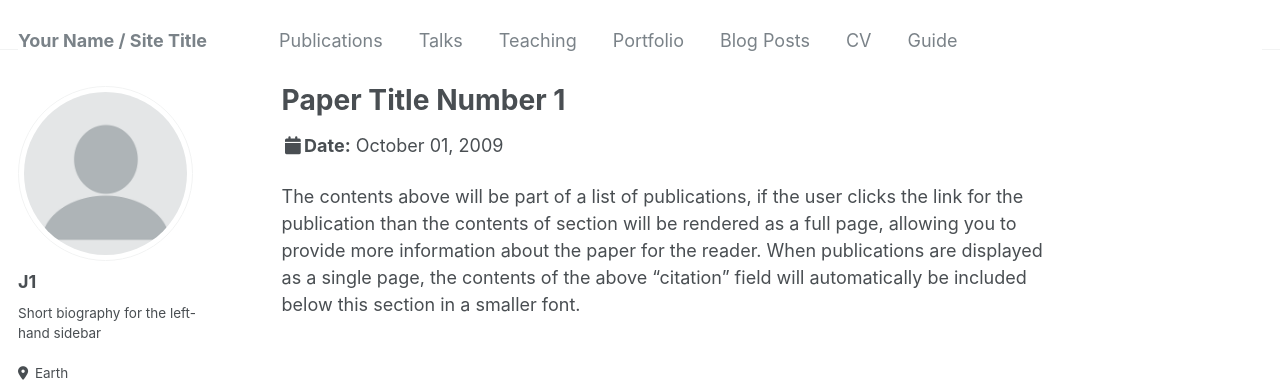
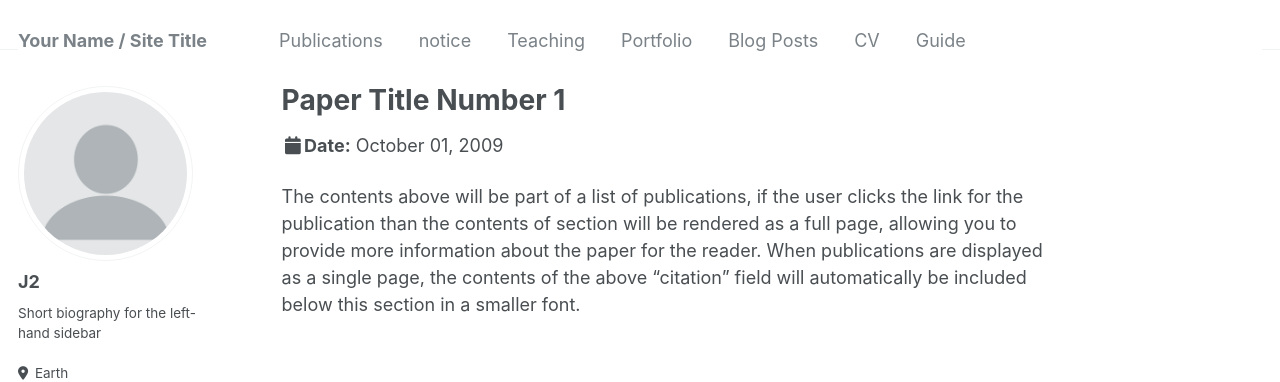
Before and after one commit to JTNight/JTNight.github.io, a Jekyll site: the page built from _notice/2009-10-01-paper-title-number-1.md, in a window 1280 px wide. Shown: the top 382 px of the page. Built offline with Jekyll 4.4.1, drawn with Linux system fonts in a browser that asks for light colours; some web fonts are replaced.

Commit message:
2024.4.7.3

```diff
--- a/_config.yml
+++ b/_config.yml
@@ -22,7 +22,7 @@ repository               : "JTNight/jtnight.github.io"
 author:
   # Biographic information
   avatar           : "profile.png"
-  name             : "J1"
+  name             : "J2"
   pronouns         : # example: "she/her"
   bio              : "Short biography for the left-hand sidebar"
   location         : "Earth"
--- a/_data/navigation.yml
+++ b/_data/navigation.yml
@@ -3,8 +3,8 @@ main:
   - title: "Publications"
     url: /publications/
 
-  - title: "Talks"
-    url: /talks/
+  - title: "notice"
+    url: /notice/
 
   - title: "Teaching"
     url: /teaching/
--- a/_notice/2009-10-01-paper-title-number-1.md
+++ b/_notice/2009-10-01-paper-title-number-1.md
@@ -1,6 +1,6 @@
 ---
 title: "Paper Title Number 1"
-collection: publications
+collection: notice
 permalink: /publication/2009-10-01-paper-title-number-1
 excerpt: 'This paper is about the number 1. The number 2 is left for future work.'
 date: 2009-10-01
```
